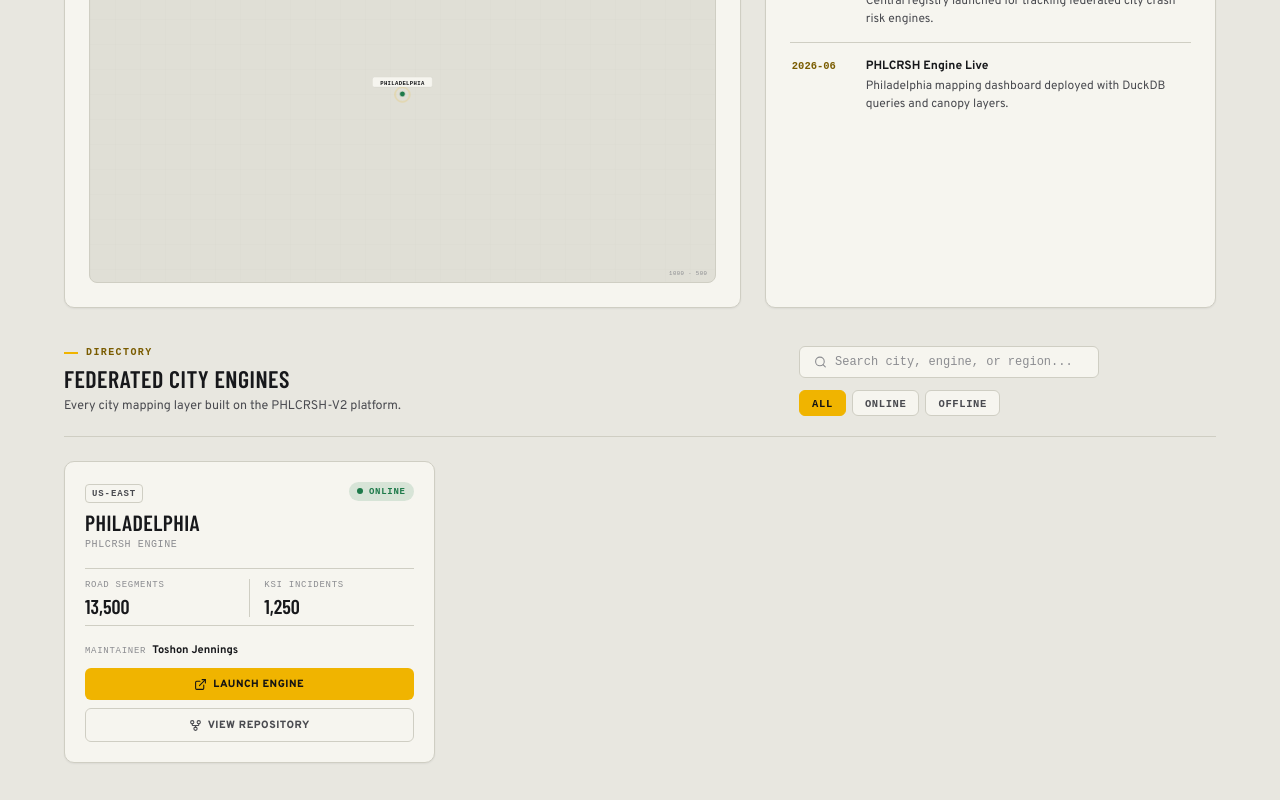
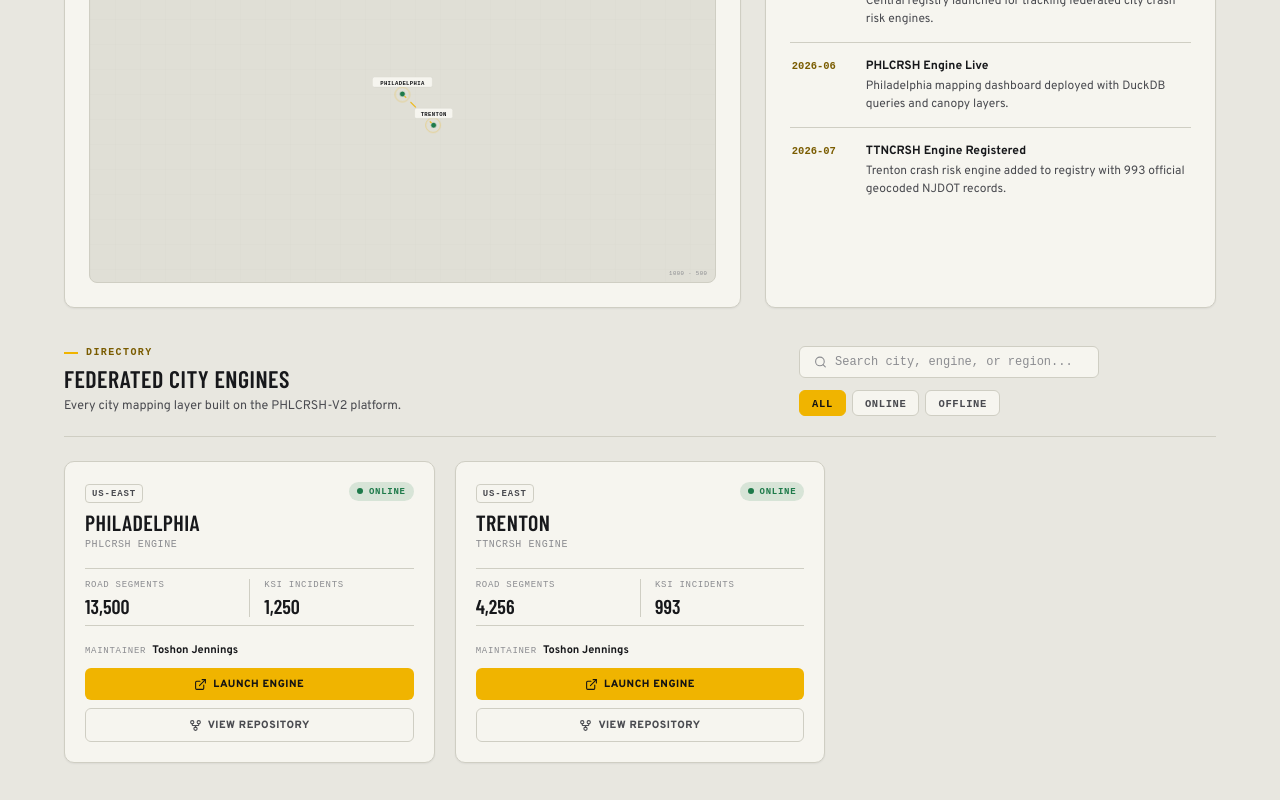
Before and after one commit to toshon-jennings/CRSH-NXS, a React (Vite) app: page / in a window 1280 px wide. Shown: the part 400-1200 px from the top of the page. Built offline with nearby package versions, Linux system fonts and the light colour scheme; a web font is replaced by a local one.

Commit message:
Register Trenton City (TTNCRSH) node in federation registry

```diff
--- a/src/App.jsx
+++ b/src/App.jsx
@@ -37,13 +37,28 @@ const initialNodes = [
     incidents: 1250,
     segments: 13500,
     region: 'US-East'
+  },
+  {
+    id: 'trenton',
+    name: 'TTNCRSH Engine',
+    city: 'Trenton',
+    admin: 'Toshon Jennings',
+    repo: 'https://github.com/toshon-jennings/TTNCRSH',
+    site: 'https://toshon-jennings.github.io/TTNCRSH/',
+    x: 550,
+    y: 250,
+    status: 'online',
+    incidents: 993,
+    segments: 4256,
+    region: 'US-East'
   }
 ];
 
 
 const initialFeed = [
   { id: 1, time: '2026-07', event: 'CRSH-NXS Deployed', desc: 'Central registry launched for tracking federated city crash risk engines.' },
-  { id: 2, time: '2026-06', event: 'PHLCRSH Engine Live', desc: 'Philadelphia mapping dashboard deployed with DuckDB queries and canopy layers.' }
+  { id: 2, time: '2026-06', event: 'PHLCRSH Engine Live', desc: 'Philadelphia mapping dashboard deployed with DuckDB queries and canopy layers.' },
+  { id: 3, time: '2026-07', event: 'TTNCRSH Engine Registered', desc: 'Trenton crash risk engine added to registry with 993 official geocoded NJDOT records.' }
 ];
 
 export default function App() {
```
